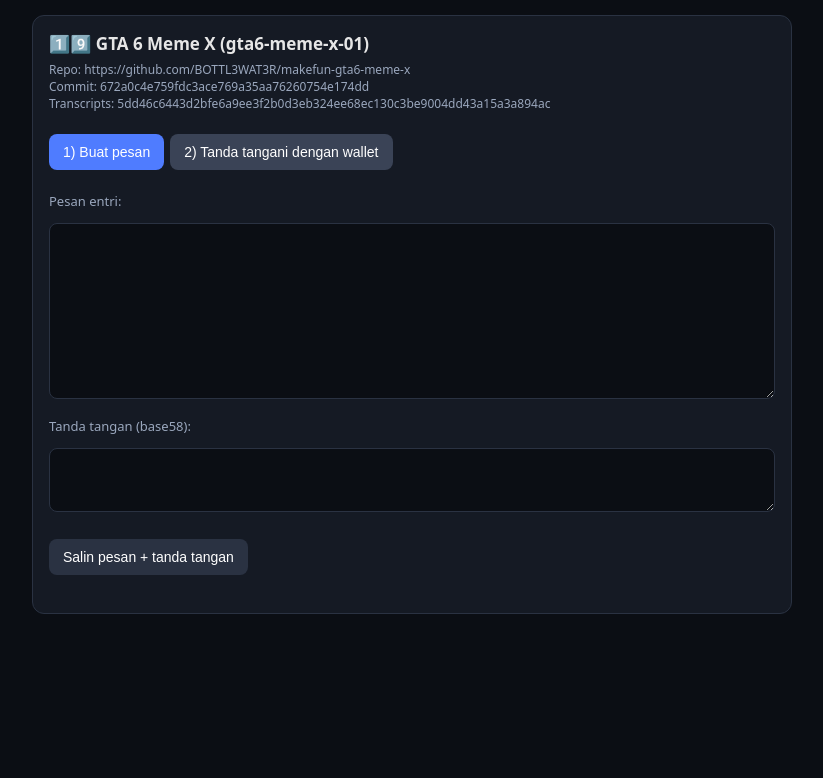
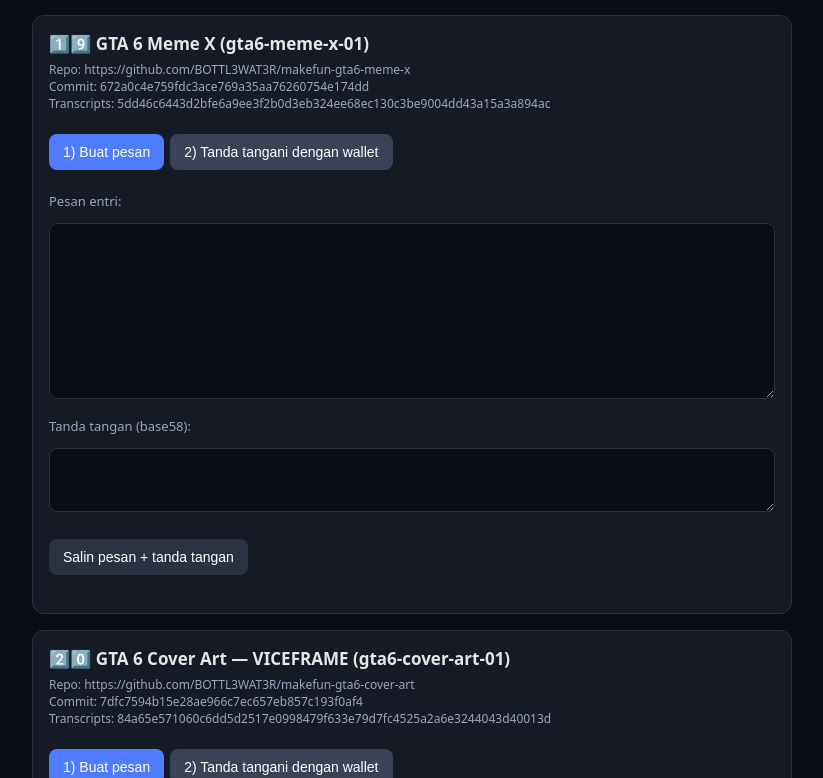
Before and after one commit to BOTTL3WAT3R/makefun-sign, a plain HTML site: page index.html in a window 1280 px wide. Shown: the part 11222-12000 px from the top of the page, without its empty margins (228-1051 px from the left). Before the commit the page ends 11872 px from the top, so only its background shows below. Drawn offline with Linux system fonts and the light colour scheme.

Commit message:
Add sign card 20 (gta6-cover-art-01 VICEFRAME)

```diff
--- a/index.html
+++ b/index.html
@@ -105,7 +105,11 @@ const ENTRIES = [
   { slug: "gta6-meme-x-01", label: "1️⃣9️⃣ GTA 6 Meme X (gta6-meme-x-01)",
     repo: "https://github.com/BOTTL3WAT3R/makefun-gta6-meme-x",
     commit: "672a0c4e759fdc3ace769a35aa76260754e174dd",
-    transcripts: "5dd46c6443d2bfe6a9ee3f2b0d3eb324ee68ec130c3be9004dd43a15a3a894ac" }
+    transcripts: "5dd46c6443d2bfe6a9ee3f2b0d3eb324ee68ec130c3be9004dd43a15a3a894ac" },
+  { slug: "gta6-cover-art-01", label: "2️⃣0️⃣ GTA 6 Cover Art — VICEFRAME (gta6-cover-art-01)",
+    repo: "https://github.com/BOTTL3WAT3R/makefun-gta6-cover-art",
+    commit: "7dfc7594b15e28ae966c7ec657eb857c193f0af4",
+    transcripts: "84a65e571060c6dd5d2517e0998479f633e79d7fc4525a2a6e3244043d40013d" }
 ];
 const B58 = "123456789ABCDEFGHJKLMNPQRSTUVWXYZabcdefghijkmnopqrstuvwxyz";
 function b58encode(bytes) {
```
